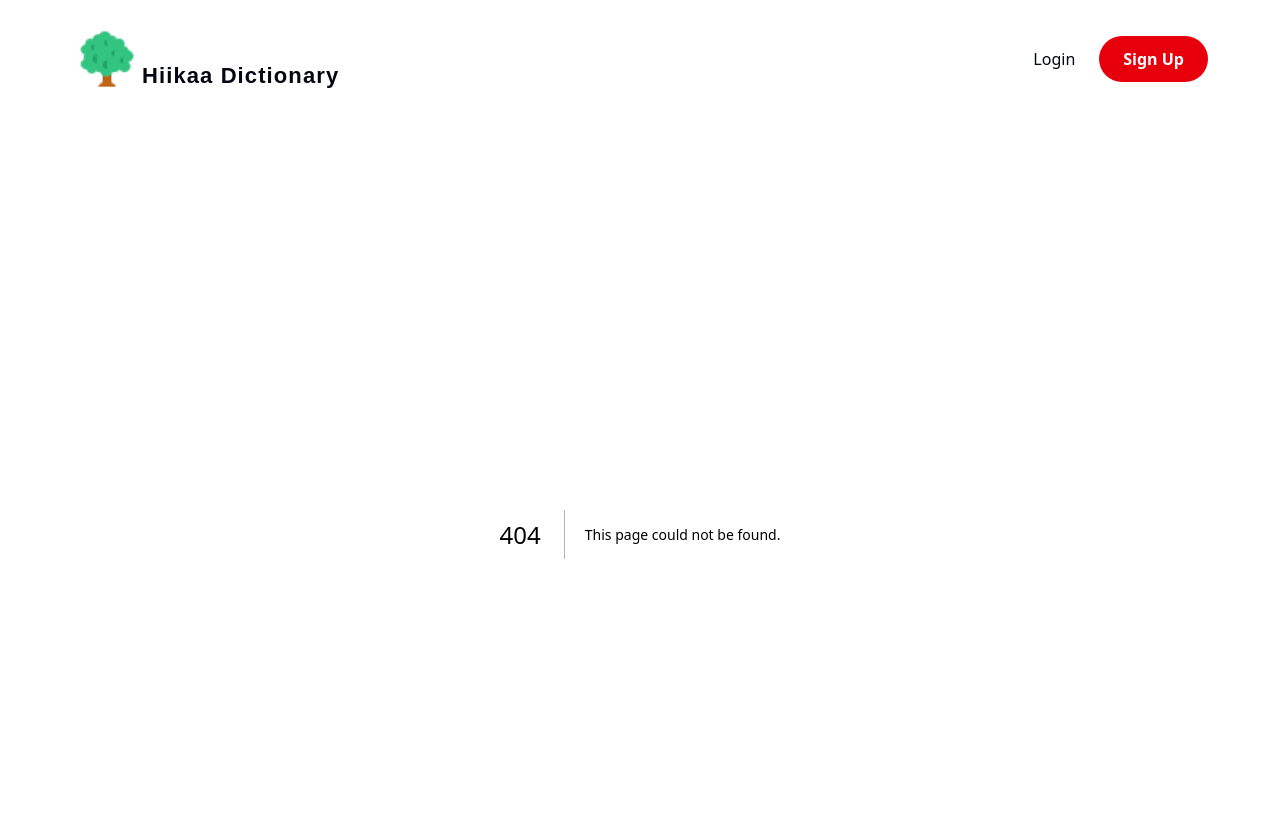
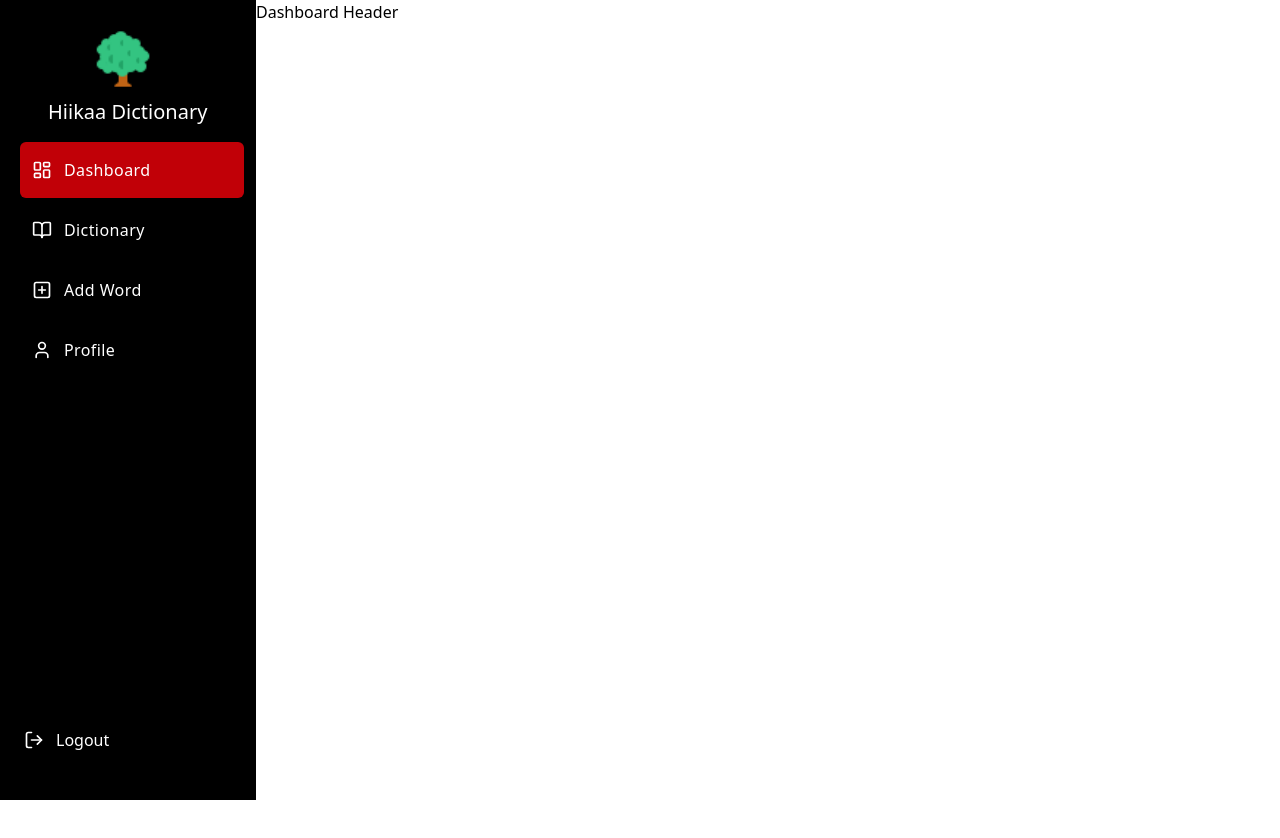
Before and after one commit to rawera-daniel/hiikaa-dictionary, a Next.js app: page /dashboard in a window 1280 px wide. Before the commit this address had no page. Shown: the top 838 px of the page. After the commit the page ends 800 px from the top, so only its background shows below. Built offline with nearby package versions, Linux system fonts and the light colour scheme; a web font is replaced by a local one.

Commit message:
feat: implement side navigation for dashboard

```diff
--- a/app/_components/HeaderWrapper.js
+++ b/app/_components/HeaderWrapper.js
@@ -6,7 +6,7 @@ import Header from "./Header";
 export default function HeaderWrapper() {
   const pathname = usePathname();
 
-  if (pathname === "/login") return null; // Hide the header on the login page
+  if (pathname === "/login" || pathname === "/dashboard") return null; // Hide the header on the login page
 
   return <Header />;
 }
--- a/app/_components/Navigation.js
+++ b/app/_components/Navigation.js
@@ -11,7 +11,8 @@ function Navigation() {
         </li>
         <li>
           <Link
-            href="/signup"
+            // href="/signup"
+            href="/dashboard"
             className="py-3 px-6 bg-red-600 text-base disabled:opacity-50  disabled:cursor-not-allowed duration-500 transition hover:bg-red-700 text-white rounded-full font-semibold"
           >
             Sign Up
--- /dev/null
+++ b/app/_components/Sidebar.js
@@ -0,0 +1,70 @@
+"use client";
+
+import Image from "next/image";
+import Link from "next/link";
+import { usePathname } from "next/navigation";
+import {
+  LayoutDashboard,
+  LogOut,
+  PlusSquare,
+  User,
+  BookOpen,
+} from "lucide-react";
+
+const navigation = [
+  {
+    name: "Dashboard",
+    href: "/dashboard",
+    icon: LayoutDashboard,
+  },
+  { name: "Dictionary", href: "/dictionary", icon: BookOpen },
+  { name: "Add Word", href: "/add-word", icon: PlusSquare },
+  { name: "Profile", href: "/profile", icon: User },
+];
+
+export default function Sidebar() {
+  const pathname = usePathname();
+  console.log({ pathname });
+
+  return (
+    <div className="flex h-full flex-col bg-black text-white">
+      <div className="flex flex-col mt-6 px-12">
+        <Image
+          src="/oak-tree.png"
+          height="70"
+          width="70"
+          alt="The odaa tree"
+          className="translate-x-10"
+        />
+        <h1 className="text-xl font-medium mt-1">Hiikaa Dictionary</h1>
+      </div>
+
+      <nav className="flex-1 pl-3 pr-5 py-4 space-y-1 translate-x-2">
+        {navigation.map((item) => {
+          const isActive = pathname === item.href;
+          const Icon = item.icon;
+
+          return (
+            <Link
+              key={item.name}
+              href={item.href}
+              className={`flex items-center px-3 py-4 rounded-md tracking-wide transition-colors duration-150 ease-in-out ${
+                isActive ? "bg-red-700" : " hover:bg-red-700 hover:text-white"
+              }`}
+            >
+              {item.icon && (
+                <Icon className="mr-3 h-5 w-5" aria-hidden="true" />
+              )}
+              {item.name}
+            </Link>
+          );
+        })}
+      </nav>
+      <div className="px-3 py-4 -translate-y-4">
+        <button className="flex items-center  rounded-md px-3 py-4 w-full hover:bg-red-700 transition-colors duration-150 ease-in-out">
+          <LogOut className="mr-3 h-5 w-5" /> Logout
+        </button>
+      </div>
+    </div>
+  );
+}
--- /dev/null
+++ b/app/dashboard/page.js
@@ -0,0 +1,13 @@
+import React from "react";
+import Sidebar from "../_components/Sidebar";
+
+export default function page() {
+  return (
+    <div className="flex h-screen">
+      <aside className="w-64 shrink-0">
+        <Sidebar />
+      </aside>
+      <div className="flex-1">Dashboard Header</div>
+    </div>
+  );
+}
--- a/app/layout.js
+++ b/app/layout.js
@@ -43,7 +43,7 @@ export default function RootLayout({ children }) {
       >
         <HeaderWrapper />
 
-        <main className="mt-4">{children}</main>
+        <main>{children}</main>
       </body>
     </html>
   );
```
Also changed, not shown: package.json (+5 -4 lines), 1 other file (tests, documents, lock files or other folders).
